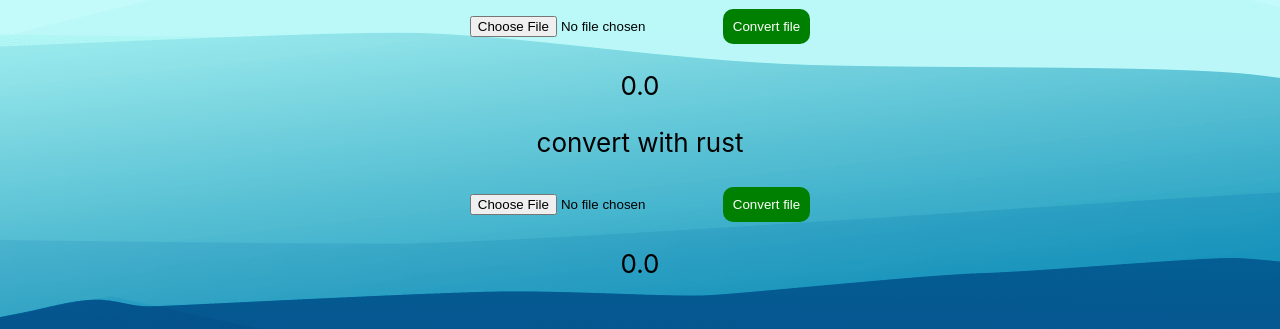
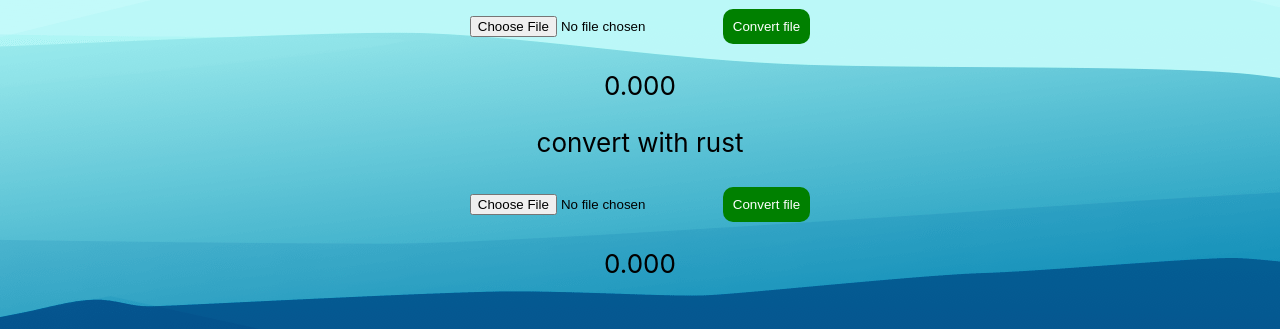
Before and after one commit to bilalozlu/csvToPdfConverter, a React (Create React App) app: page / in a window 1280 px wide. Shown: the part 352-681 px from the top of the page. Built offline with nearby package versions, Linux system fonts and the light colour scheme; no server answers.

Commit message:
rebase to b5154b8ae468d4522011a7a84ddc549fb59e6390

```diff
--- a/src/convertJS.js
+++ b/src/convertJS.js
@@ -66,13 +66,13 @@ function ConvertJS() {
 
     function measureTime() {
       if (isProcessing)
-        setTimePassed((timePassed) => timePassed + 0.1)
+        setTimePassed((timePassed) => timePassed + 0.001)
     }
 
     useEffect(() => {
       const interval = setInterval(() =>
         measureTime()
-      , 100);
+      , 1);
 
       return () => clearInterval(interval);
     }, []);
@@ -89,7 +89,7 @@ function ConvertJS() {
               :
               <button onClick={handleFileConvert} disabled={false}>Convert file</button>
             }
-            <p>{timePassed.toFixed(1)}</p>
+            <p>{timePassed.toFixed(3)}</p>
         </div>
     </div>
   );
--- a/src/convertRust.js
+++ b/src/convertRust.js
@@ -49,11 +49,11 @@ function ConvertRust() {
   }
 
   function measureTime() {
-    if (isProcessing) setTimePassed((timePassed) => timePassed + 0.1);
+    if (isProcessing) setTimePassed((timePassed) => timePassed + 0.001);
   }
 
   useEffect(() => {
-    const interval = setInterval(() => measureTime(), 100);
+    const interval = setInterval(() => measureTime(), 1);
 
     return () => clearInterval(interval);
   }, []);
@@ -93,7 +93,7 @@ function ConvertRust() {
         ) : (
           <button onClick={handleFileConvert}>Convert file</button>
         )}
-        <p>{timePassed.toFixed(1)}</p>
+        <p>{timePassed.toFixed(3)}</p>
       </div>
     </div>
   );
```
